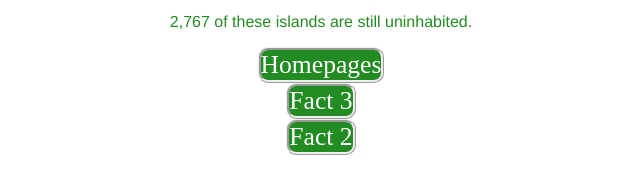
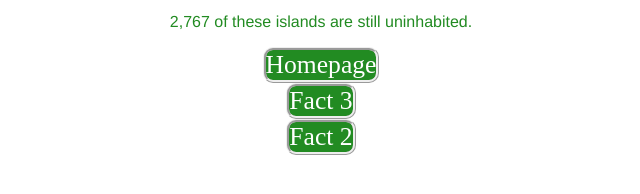
Before and after one commit to maggiepeery/Country-Website, a plain HTML site: page fact1.html in a window 1280 px wide. Shown: the part 510-704 px from the top of the page, 319-959 px from the left. Drawn offline with Linux system fonts and the light colour scheme.

Commit message:
Changed smething

```diff
--- a/fact1.html
+++ b/fact1.html
@@ -21,7 +21,7 @@
 <ul class="nav">
     <li>
         <a href="index.html">
-            Homepages
+            Homepage
         </a>
     </li>
 
```
